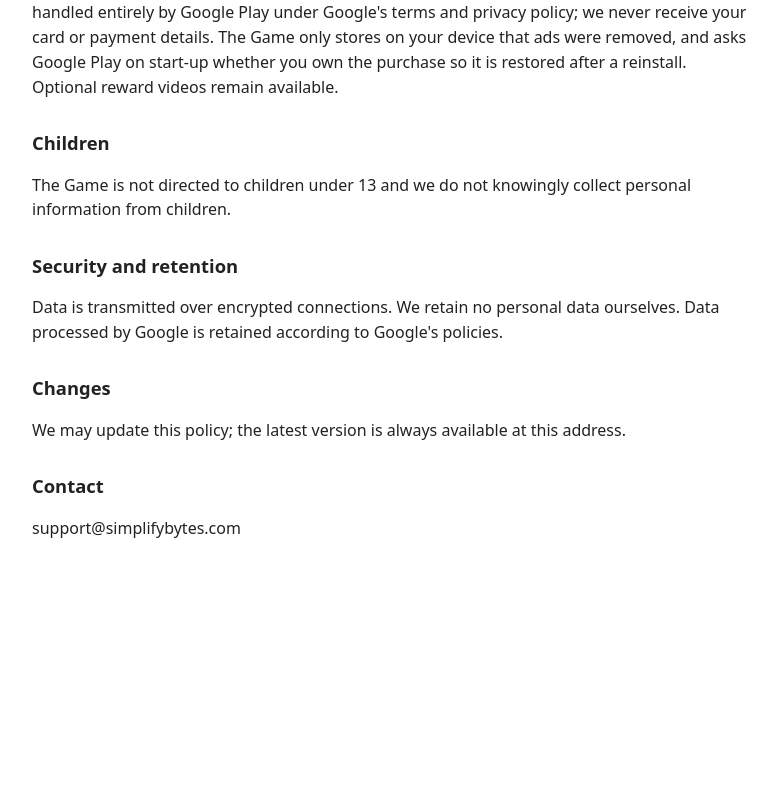
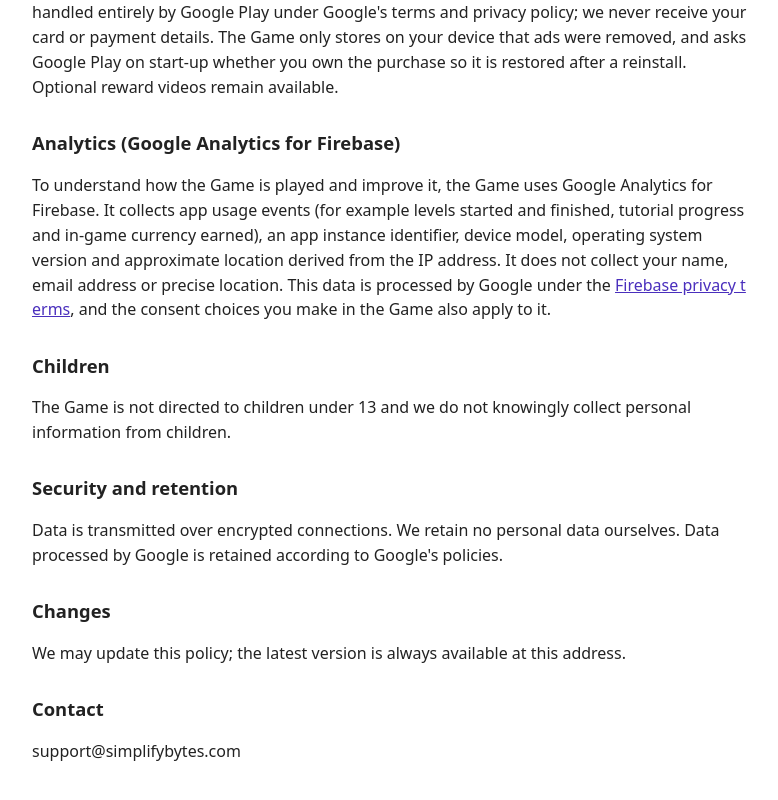
Before and after one commit to simplifyBytes/mergemonsters-site, a plain HTML site: page index.html in a window 1280 px wide. Shown: the part 1255-2055 px from the top of the page, without its empty margins (248-1026 px from the left). Before the commit the page ends 1836 px from the top, so only its background shows below. Drawn offline with Linux system fonts and the light colour scheme.

Commit message:
Privacy policy: Google Analytics for Firebase
Co-Authored-By: Claude Opus 5.5 <noreply@anthropic.com>

```diff
--- a/index.html
+++ b/index.html
@@ -15,6 +15,8 @@
  The Game can show one local reminder a day (for example when your daily reward streak is about to end). Reminders are scheduled on your device only; no data is sent anywhere for them, and you can turn them off at any time in the Game&#x27;s Settings (&quot;Daily reminder&quot;) or in your device&#x27;s notification settings.
 <h2>In-app purchase (Remove Ads)</h2>
  The Game offers one optional purchase that removes banner and pop-up ads. Payment is handled entirely by Google Play under Google&#x27;s terms and privacy policy; we never receive your card or payment details. The Game only stores on your device that ads were removed, and asks Google Play on start-up whether you own the purchase so it is restored after a reinstall. Optional reward videos remain available.
+<h2>Analytics (Google Analytics for Firebase)</h2>
+<p>To understand how the Game is played and improve it, the Game uses Google Analytics for Firebase. It collects app usage events (for example levels started and finished, tutorial progress and in-game currency earned), an app instance identifier, device model, operating system version and approximate location derived from the IP address. It does not collect your name, email address or precise location. This data is processed by Google under the <a href="https://firebase.google.com/support/privacy">Firebase privacy terms</a>, and the consent choices you make in the Game also apply to it.</p>
 <h2>Children</h2>
  The Game is not directed to children under 13 and we do not knowingly collect personal information from children.
 <h2>Security and retention</h2>
```
Also changed, not shown: privacy.html (+2 -0 lines).
